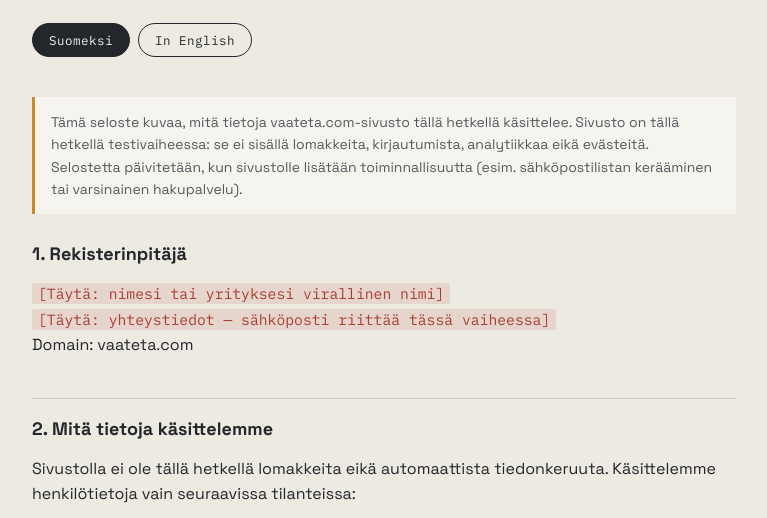
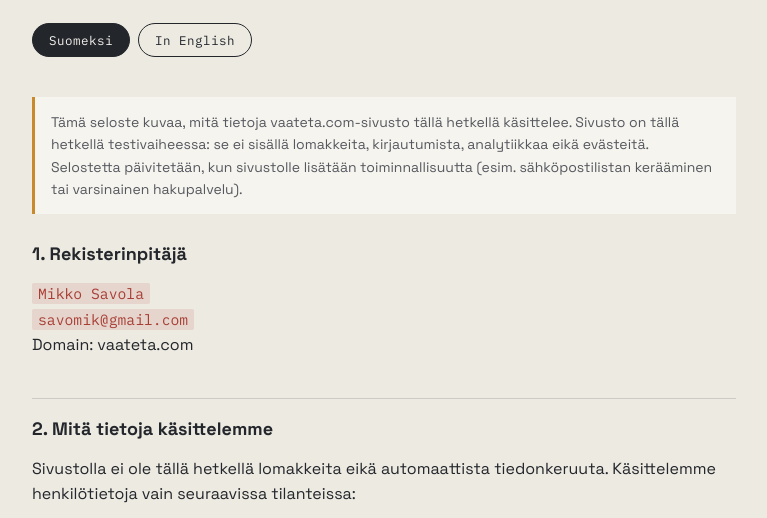
Before and after one commit to savomik-lang/vaateta, a plain HTML site: page tietosuoja.html in a window 1280 px wide. Shown: the part 260-778 px from the top of the page, without its empty margins (256-1023 px from the left). Drawn offline with Linux system fonts and the light colour scheme.

Commit message:
Update contact information in tietosuoja.html

```diff
--- a/tietosuoja.html
+++ b/tietosuoja.html
@@ -137,8 +137,8 @@
 
     <h2>1. Rekisterinpitäjä</h2>
     <p>
-      <span class="fill">[Täytä: nimesi tai yrityksesi virallinen nimi]</span><br>
-      <span class="fill">[Täytä: yhteystiedot — sähköposti riittää tässä vaiheessa]</span><br>
+      <span class="fill">Mikko Savola</span><br>
+      <span class="fill">savomik@gmail.com</span><br>
       Domain: vaateta.com
     </p>
 
```
